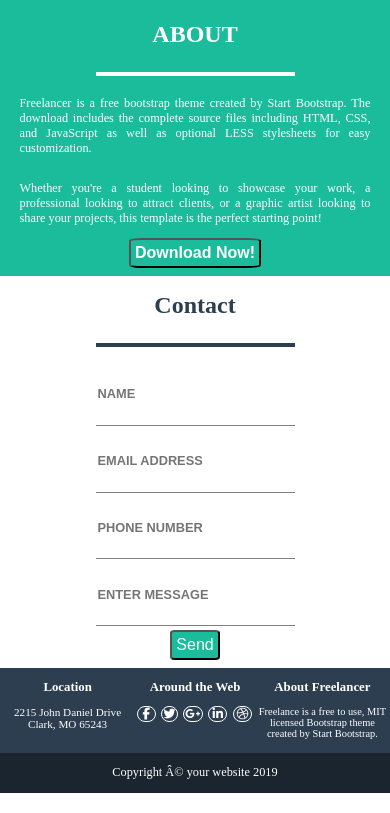
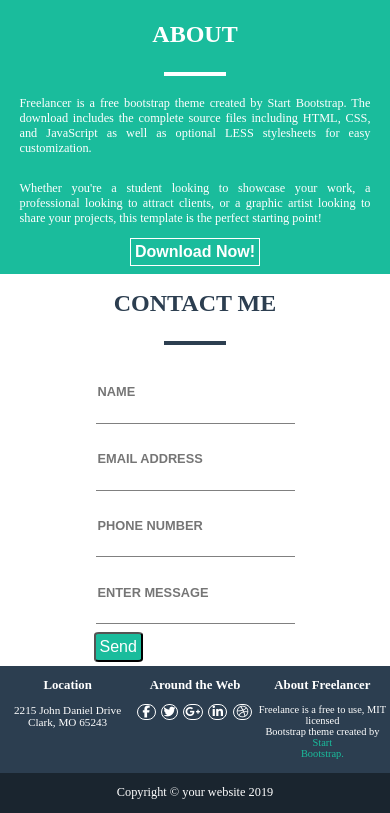
Before and after one commit to mohsin-jamshaid/template, a plain HTML site: page index.html in a window 390 px wide. Shown: the part 580-1393 px from the top of the page. Drawn offline with Linux system fonts and the light colour scheme.

Commit message:
* Header font size adjusted * <hr> border size and length adjusted. * Border radius of Download Now button is adjusted. * Send button in contact me portion is properly aligned with the fields.

```diff
--- a/css/my_style.css
+++ b/css/my_style.css
@@ -62,9 +62,9 @@ nav div.page_links a:hover{
   color: white;
 }
 
-.home div.container hr{
+.home div.container hr, .about hr{
   border: 5px solid white;
-  width: 50%;
+  width: 15%;
 }
 
 .home div.container p{
@@ -76,11 +76,15 @@ nav div.page_links a:hover{
 .portfolio h1, .contact h1{
   text-align: center;
   color: #2c3e50;
-  font-size: 2.5rem;
+  font-size: 4rem;
 }
 
-.portfolio hr{
-  width: 40%;
+.home h1, .about h1{
+  font-size: 4rem;
+}
+
+.portfolio hr, .contact hr{
+  width: 15%;
   border: 5px solid #2c3e50;
 }
 
@@ -112,11 +116,6 @@ nav div.page_links a:hover{
   font-size: 2.5rem;
 }
 
-.about hr{
-  border: 5px solid white;
-  width: 50%;
-}
-
 .content{
   display: flex;
   width: 50%;
@@ -135,11 +134,9 @@ nav div.page_links a:hover{
   font-size: 1rem;
   color: white;
   font-weight: bold;
-  border-radius: 10%;
-  -moz-border-radius: 10%;
-  -webkit-border-radius: 10%;
   outline: none;
   cursor: pointer;
+  border: 1px solid white;
 }
 
 .about button:hover{
@@ -153,10 +150,6 @@ nav div.page_links a:hover{
   display: flex;
   flex-direction: column;
   align-items: center;
-}
-.contact hr{
-  width: 50%;
-  border: 5px solid #2c3e50
 }
 
 .contact div.form{
@@ -181,8 +174,8 @@ nav div.page_links a:hover{
   color: #2c3e50;
 }
 
-.contact div.form button{
-  margin: 1% 0px;
+.contact div.action button{
+  margin: 1% 10%;
   padding: 1%;
   background-color: #1abc9c;
   color: white;
@@ -194,7 +187,8 @@ nav div.page_links a:hover{
   cursor: pointer;
 }
 
-.contact div.form button:hover{
+
+.contact div.action button:hover{
   opacity: 0.8;
   font-weight: bold;
 }
@@ -234,6 +228,17 @@ footer div.upper_div div{
   background-color: white;
   color: #2c3e50;
 }
+
+.about_freelancer a{
+  color: #1abc9c;
+  text-decoration: none;
+}
+
+.about_freelancer a:hover{
+  color: #117964;
+  text-decoration: underline;
+}
+
 
 footer div.lower_div{
   display: flex;
@@ -373,6 +378,10 @@ footer div.lower_div{
     font-size: 0.8rem;
   }
 
+  .contact div.action button{
+    margin: 1% 24%;
+  }
+
   footer div.upper_div h1 {
     font-size: 0.8rem;
   }
--- a/index.html
+++ b/index.html
@@ -1,11 +1,14 @@
 <!DOCTYPE html>
-<html lang="en">
+<html>
 <head>
   <title>Freelancer-Start Bootstrap</title>
-  <meta charset="8">
+  <meta charset="UTF-8">
+  <meta name="viewport" content="width=device-width, initial-scale=1">
+
   <link rel="stylesheet" type="text/css" href="css/my_style.css">
-  <meta name="viewport" content="width=device-width, initial-scale=1.0">
+
   <script src="https://kit.fontawesome.com/a076d05399.js"></script>
+
 </head>
 
 <body class="body">
@@ -30,7 +33,7 @@
     <div class="home">
       <div class="container">
         <img src="images/profile.png", alt="Profile.png">
-        <h1>Start Bootstrap</h1>
+        <h1>START BOOTSTRAP</h1>
         <hr>
         <p>Web Developer - Graphic Artist - User Experience Designer</p>
       </div>
@@ -39,7 +42,7 @@
 
     <!-- /portfolio -->
     <div class="portfolio" id="portfolio">
-      <h1>Portfolio</h1>
+      <h1>PORTFOLIO</h1>
       <hr>
 
       <div class="images">
@@ -68,7 +71,7 @@
     <!-- /contact -->
     <div class="contact" id="contact">
       <div class="title">
-        <h1>Contact</h1>
+        <h1>CONTACT ME</h1>
         <hr>
       </div>
       <div class="form">
@@ -76,6 +79,8 @@
         <input type="text", placeholder="EMAIL ADDRESS">
         <input type="text", placeholder="PHONE NUMBER">
         <input type="text", placeholder="ENTER MESSAGE">
+      </div>
+      <div class="action">
         <button>Send</button>
       </div>
     </div>
@@ -86,7 +91,7 @@
       <div class="upper_div">
         <div class="location">
           <h1>Location</h1>
-          <p>2215 John Daniel Drive Clark, MO 65243</p>
+          <p>2215 John Daniel Drive <br>Clark, MO 65243</p>
         </div>
 
         <div class="around_the_web">
@@ -100,7 +105,7 @@
 
         <div class="about_freelancer">
           <h1>About Freelancer</h1>
-          <p>Freelance is a free to use, MIT licensed Bootstrap theme created by Start Bootstrap.</p>
+          <p>Freelance is a free to use, MIT licensed <br>Bootstrap theme created by <a href="index.html">Start <br> Bootstrap.</a></p>
         </div>
       </div>
 
```
